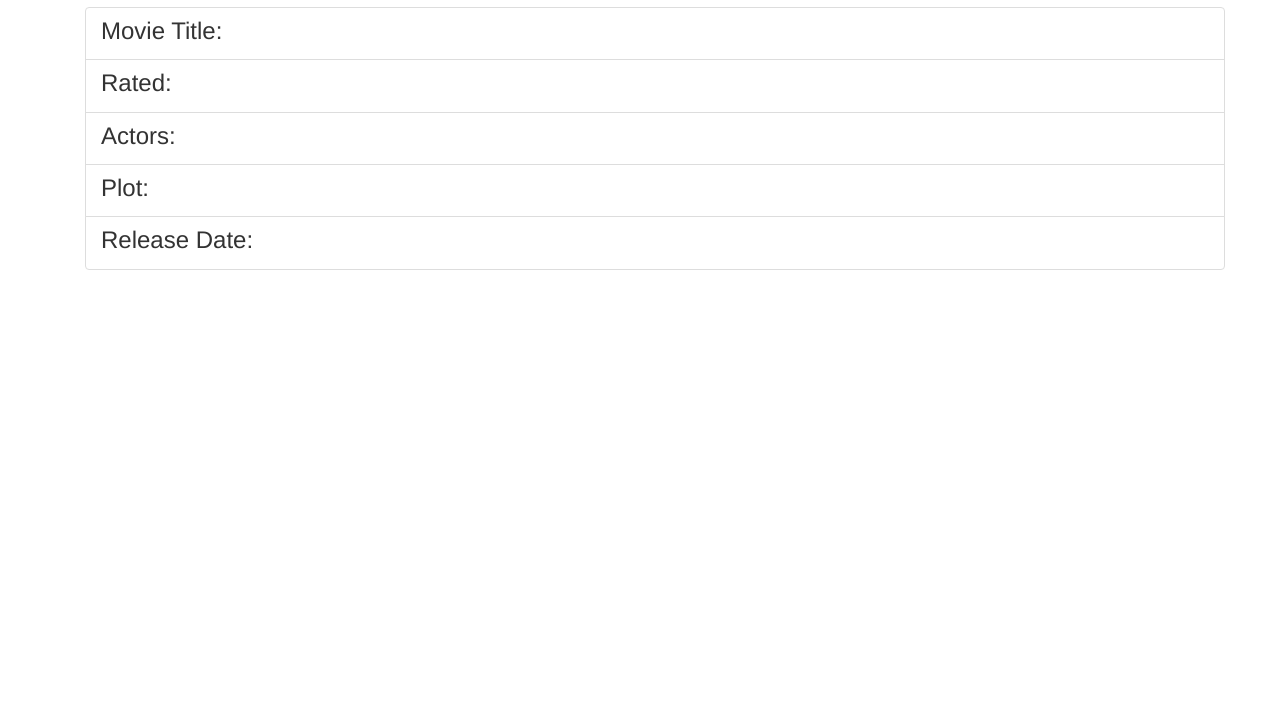
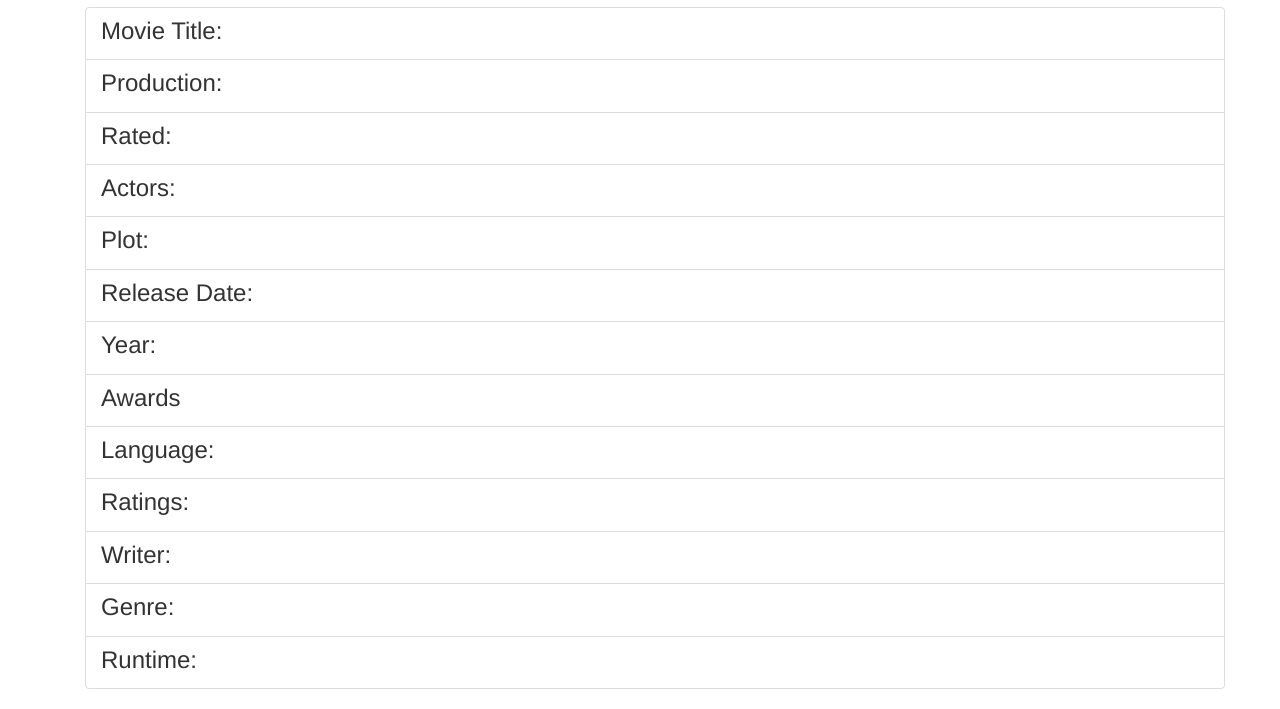
Before and after one commit to mckenzieharrell/lesson8_ajax, a plain HTML site: page Lesson8_AssignmentFiles/index.html in a window 1280 px wide. Shown: the part 528-1237 px from the top of the page. Before the commit the page ends 818 px from the top, so only its background shows below. Drawn offline with nearby package versions, Linux system fonts and the light colour scheme.

Commit message:
Lesson 9 final commit

```diff
--- a/Lesson8_AssignmentFiles/index.html
+++ b/Lesson8_AssignmentFiles/index.html
@@ -1,8 +1,8 @@
 <html>
 <!- -
 Program Name:   Seminole Movie Connection
-Author:
-Date:
+Author: McKenzie Harrell
+Date: April 12, 2017
 Filename:   index.html
 - ->
 
@@ -36,6 +36,10 @@ Filename:   index.html
             <p class="list-group-item-text lead text-primary" id="Title"> </p>
         </a>
         <a href="#" class="list-group-item">
+            <h3 class="list-group-item-heading">Production:</h3>
+            <p class="list-group-item-text lead text-primary" id="Production">  </p>
+	    </a>
+        <a href="#" class="list-group-item">
             <h3 class="list-group-item-heading">Rated:</h3>
             <p class="list-group-item-text lead text-primary" id="Rated"> </p>
         </a>
@@ -53,6 +57,35 @@ Filename:   index.html
             <h3 class="list-group-item-heading">Release Date:</h3>
             <p class="list-group-item-text lead text-primary" id="Released">  </p>
         </a>
+        <a href="#" class="list-group-item">
+            <h3 class="list-group-item-heading">Year:</h3>
+            <p class="list-group-item-text lead text-primary" id="Year"> </p>
+        </a>
+        <a href="#" class="list-group-item">
+            <h3 class="list-group-item-heading">Awards</h3>
+            <p class="list-group-item-text lead text-primary" id="Awards">  </p>
+        </a>
+        <a href="#" class="list-group-item">
+            <h3 class="list-group-item-heading">Language:</h3>
+            <p class="list-group-item-text lead text-primary" id="Language">  </p>
+	    </a>
+	    <a href="#" class="list-group-item">
+            <h3 class="list-group-item-heading">Ratings:</h3>
+            <p class="list-group-item-text lead text-primary" id="Ratings">  </p>
+	    </a>
+	    <a href="#" class="list-group-item">
+            <h3 class="list-group-item-heading">Writer:</h3>
+            <p class="list-group-item-text lead text-primary" id="Writer">  </p>
+	    </a>
+	    <a href="#" class="list-group-item">
+            <h3 class="list-group-item-heading">Genre:</h3>
+            <p class="list-group-item-text lead text-primary" id="Genre">  </p>
+	    </a>
+	    <a href="#" class="list-group-item">
+            <h3 class="list-group-item-heading">Runtime:</h3>
+            <p class="list-group-item-text lead text-primary" id="Runtime">  </p>
+	    </a>
+
 
     </div>
 </div>
@@ -67,10 +100,23 @@ Filename:   index.html
                 })
                 .done(function(json){
                      $('#Title').html(json.Title);
+                     $('#Production').html(json.Production);
                      $('#Rated').html(json.Rated);
                      $('#Actors').html(json.Actors);
                      $('#Plot').html(json.Plot);
                      $('#Released').html(json.Released);
+                     $('#Year').html(json.Year);
+                     $('#Awards').html(json.Awards);
+                     $('#Language').html(json.Language);
+                     $('#Ratings').html(json.Ratings);
+                     $('#Writer').html(json.Writer);
+                     $('#Genre').html(json.Genre);
+                     $('#Runtime').html(json.Runtime);
+
+
+
+
+
                 })
                 .fail(function() {
                       alert("Posting failed.");
```
Also changed, not shown: 1 other file.
